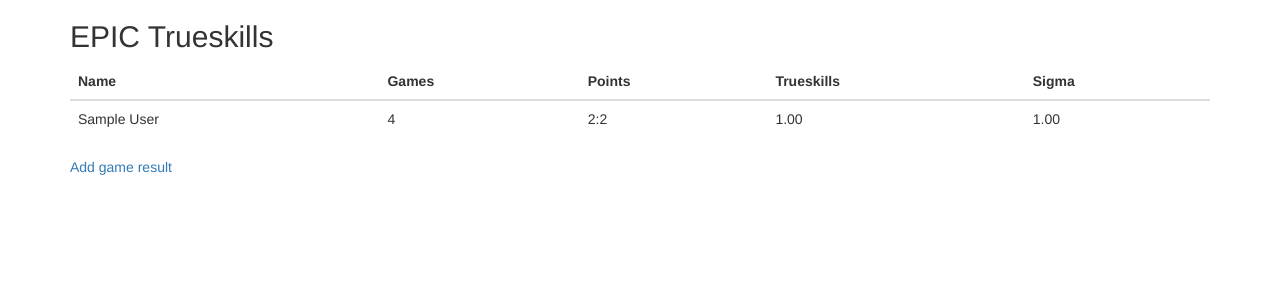
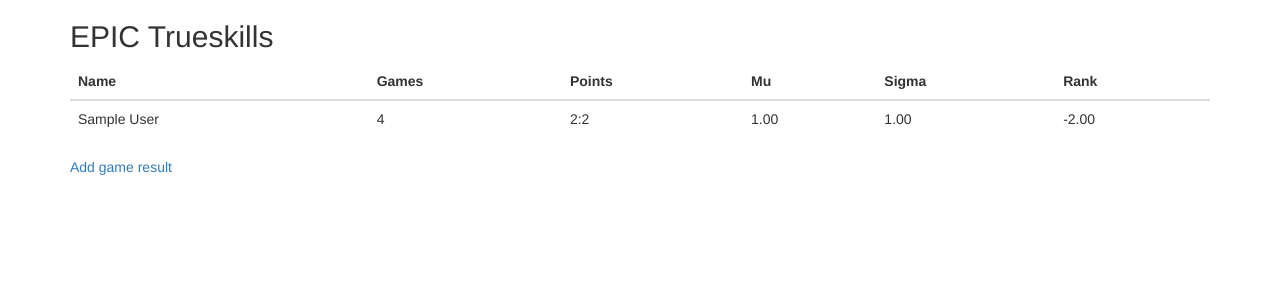
Before and after one commit to klauck/kicker, a Django app: page / in a window 1280 px wide. Shown: the top 300 px of the page. Run offline with Django 3.2, Linux system fonts and the light colour scheme; tables that the repository leaves empty hold one stand-in row (values such as "Sample post"); some libraries are stand-ins or nearby versions.

Commit message:
Added rank to trueskill table

```diff
--- a/skills/templates/skills/table.html
+++ b/skills/templates/skills/table.html
@@ -10,8 +10,9 @@
       <th>Name</th>
       <th>Games</th>
       <th>Points</th>
-      <th>Trueskills</th>
+      <th>Mu</th>
       <th>Sigma</th>
+      <th>Rank</th>
     </tr>
   </thead>
   <tbody>
@@ -20,8 +21,9 @@
       <td>{{ player.name }}</td>
       <td>{{ player.num_games }}</td>
       <td>{{ player.points }}</td>
-      <td>{{ player.trueskill|floatformat:2 }}</td>
+      <td>{{ player.mu|floatformat:2 }}</td>
       <td>{{ player.sigma|floatformat:2 }}</td>
+      <td>{{ player.rank|floatformat:2 }}</td>
     </tr>
     {% endfor %}
   </tbody>
--- a/skills/views.py
+++ b/skills/views.py
@@ -100,5 +100,6 @@ def table(request):
         won_games = len(player.winner_front_game_results.all()) + len(player.winner_back_game_results.all())
         lost_games =len(player.loser_front_game_results.all()) + len(player.loser_back_game_results.all())
         table.append({'name': player.name(), 'num_games': won_games + lost_games, \
-                'points': '%d:%d' % (won_games, lost_games), 'trueskill': player.trueskill_mu, 'sigma': player.trueskill_sigma})
+                'points': '%d:%d' % (won_games, lost_games), 'mu': player.trueskill_mu, 'sigma': player.trueskill_sigma, \
+                'rank': player.trueskill_mu - 3 * player.trueskill_sigma})
     return render(request, 'skills/table.html', context={'table': table})
```
